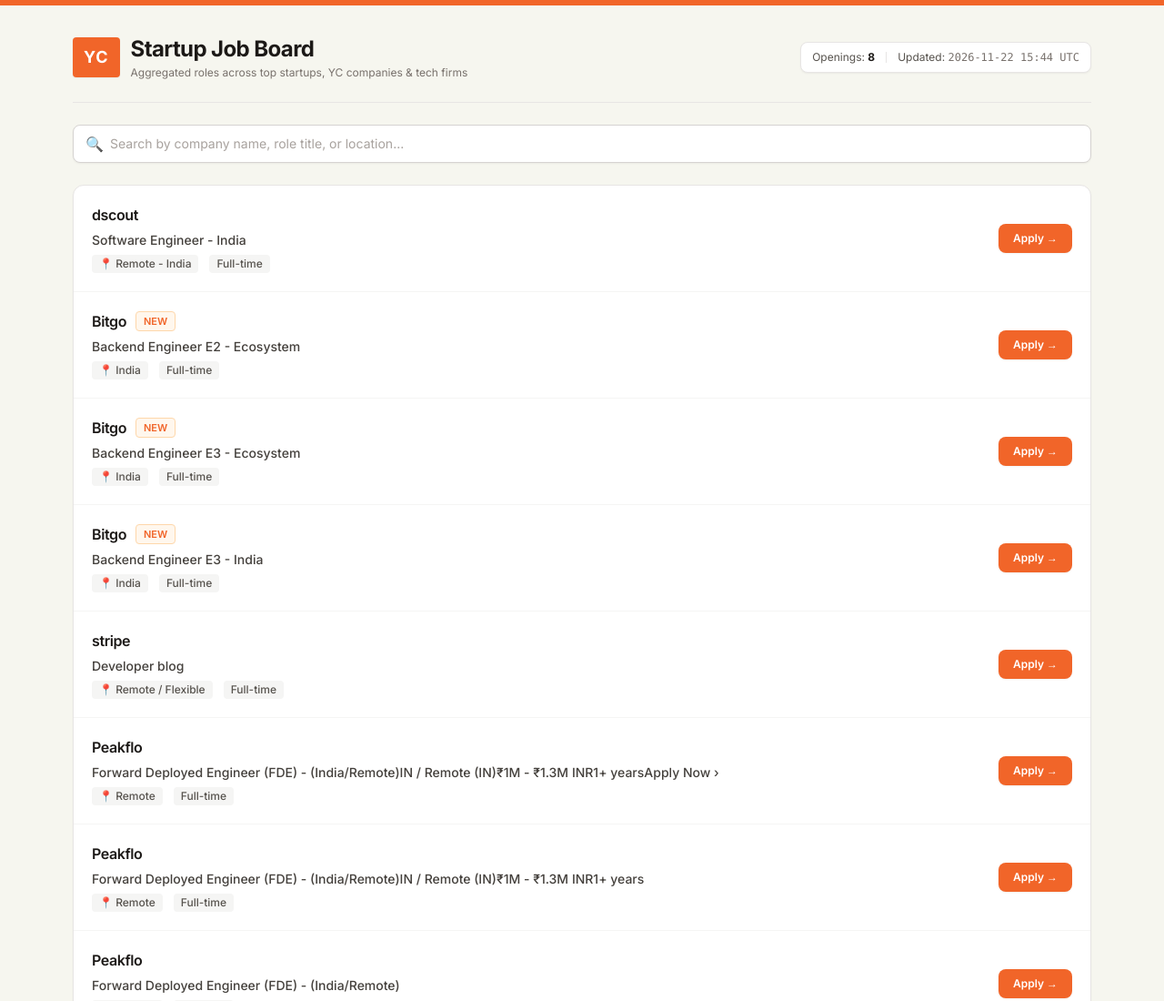
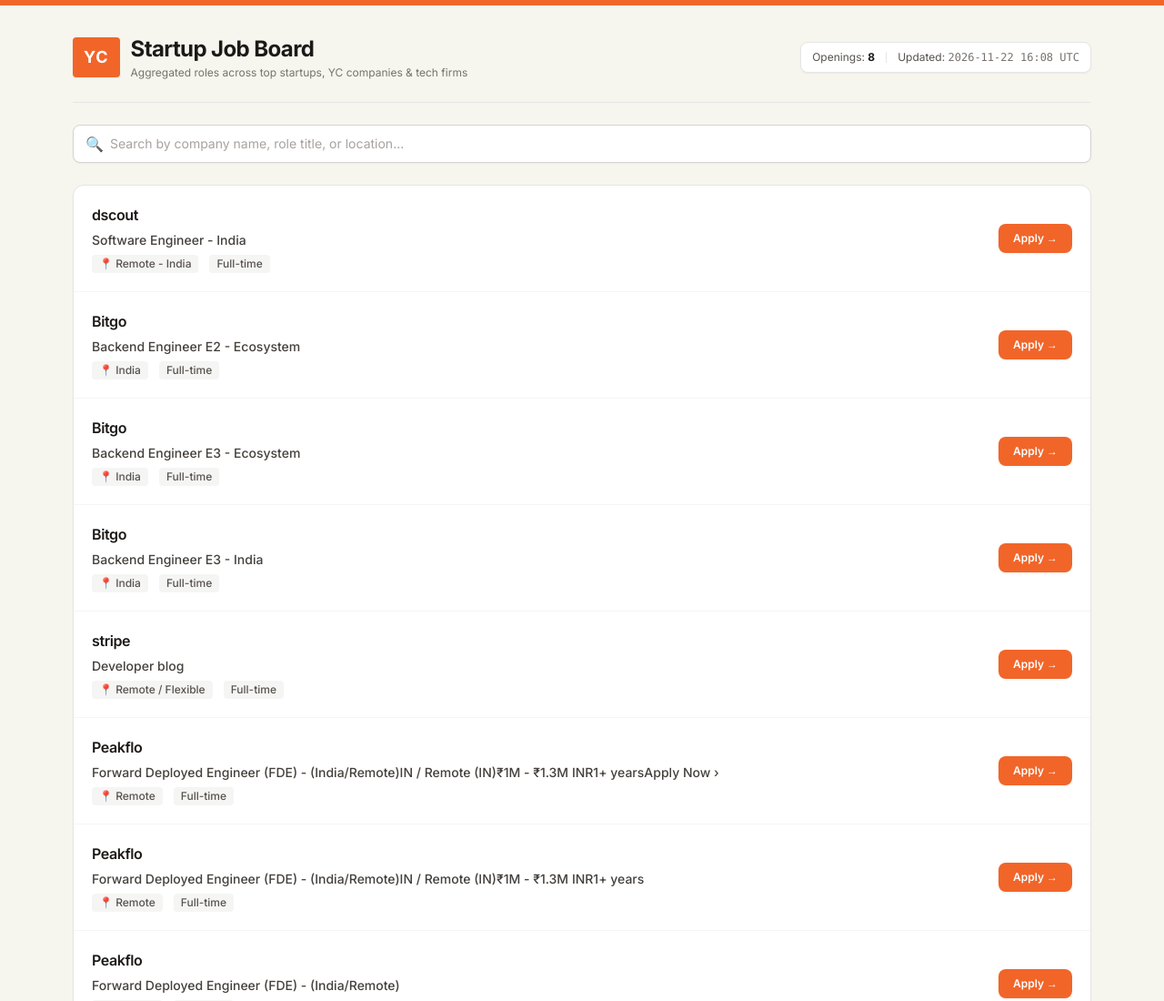
Before and after one commit to noogler-eng/next-gen-portal, a website: page index.html in a window 1280 px wide. Shown: the top 1100 px of the page at 91% size. Drawn offline with nearby package versions, Linux system fonts and the light colour scheme.

Commit message:
chore: update job portal dashboard & state

```diff
--- a/index.html
+++ b/index.html
@@ -27,7 +27,7 @@
       <div class="flex items-center gap-3 text-xs text-stone-600 bg-white border border-stone-200 px-3 py-2 rounded-lg shadow-sm">
         <div>Openings: <span class="font-bold text-stone-900">8</span></div>
         <div class="w-px h-3 bg-stone-200"></div>
-        <div>Updated: <span class="font-mono text-stone-500">2026-11-22 15:44 UTC</span></div>
+        <div>Updated: <span class="font-mono text-stone-500">2026-11-22 16:08 UTC</span></div>
       </div>
     </header>
 
@@ -69,7 +69,7 @@
             <div class="space-y-1.5 flex-1 min-w-0">
               <div class="flex items-center gap-2.5 flex-wrap">
                 <span class="font-semibold text-stone-900 text-base tracking-tight company-name">Bitgo</span>
-                <span class="inline-flex items-center px-2 py-0.5 rounded text-[11px] font-semibold bg-orange-50 text-[#f16529] border border-orange-200">NEW</span>
+
               </div>
               <div class="text-sm font-medium text-stone-700 job-title">Backend Engineer E2 - Ecosystem</div>
               <div class="flex items-center gap-3 text-xs text-stone-500">
@@ -91,7 +91,7 @@
             <div class="space-y-1.5 flex-1 min-w-0">
               <div class="flex items-center gap-2.5 flex-wrap">
                 <span class="font-semibold text-stone-900 text-base tracking-tight company-name">Bitgo</span>
-                <span class="inline-flex items-center px-2 py-0.5 rounded text-[11px] font-semibold bg-orange-50 text-[#f16529] border border-orange-200">NEW</span>
+
               </div>
               <div class="text-sm font-medium text-stone-700 job-title">Backend Engineer E3 - Ecosystem</div>
               <div class="flex items-center gap-3 text-xs text-stone-500">
@@ -113,7 +113,7 @@
             <div class="space-y-1.5 flex-1 min-w-0">
               <div class="flex items-center gap-2.5 flex-wrap">
                 <span class="font-semibold text-stone-900 text-base tracking-tight company-name">Bitgo</span>
-                <span class="inline-flex items-center px-2 py-0.5 rounded text-[11px] font-semibold bg-orange-50 text-[#f16529] border border-orange-200">NEW</span>
+
               </div>
               <div class="text-sm font-medium text-stone-700 job-title">Backend Engineer E3 - India</div>
               <div class="flex items-center gap-3 text-xs text-stone-500">
```
